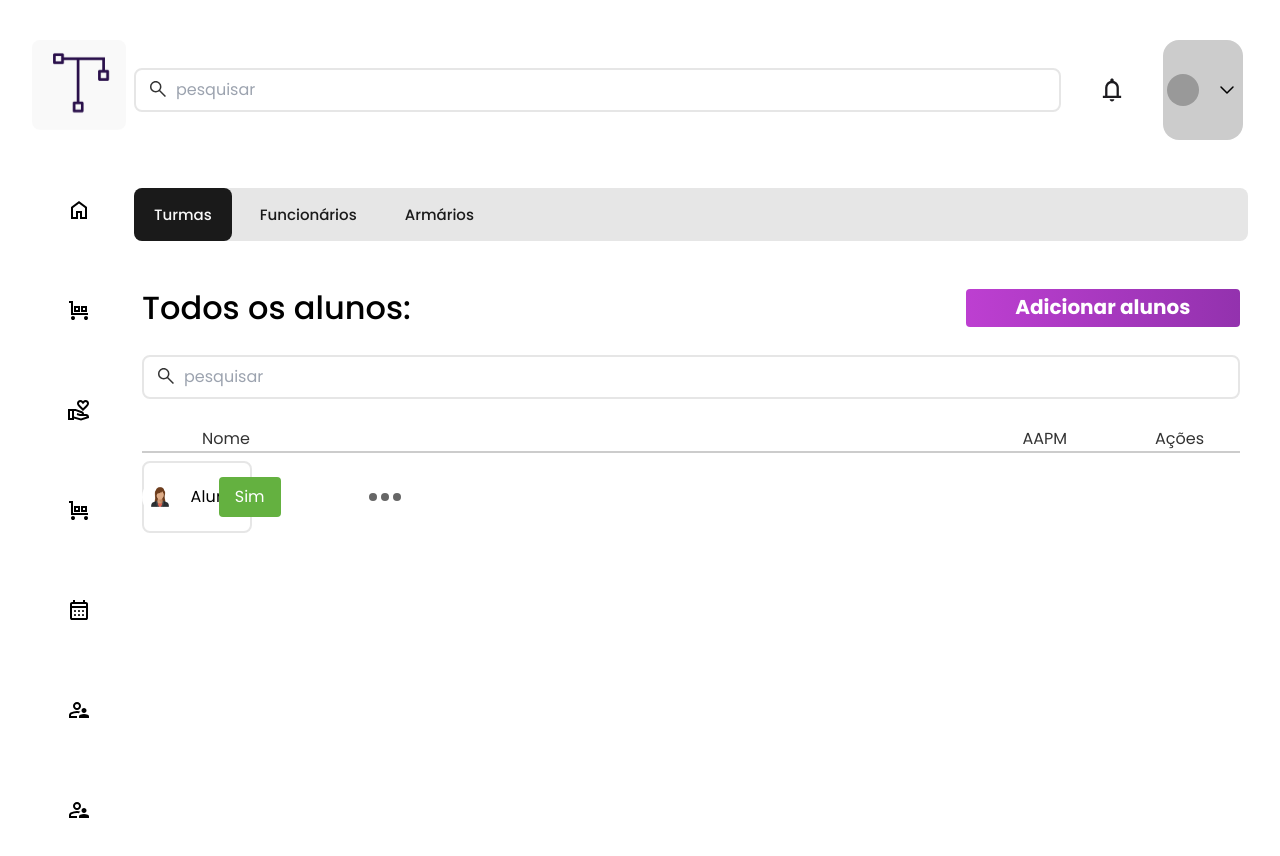
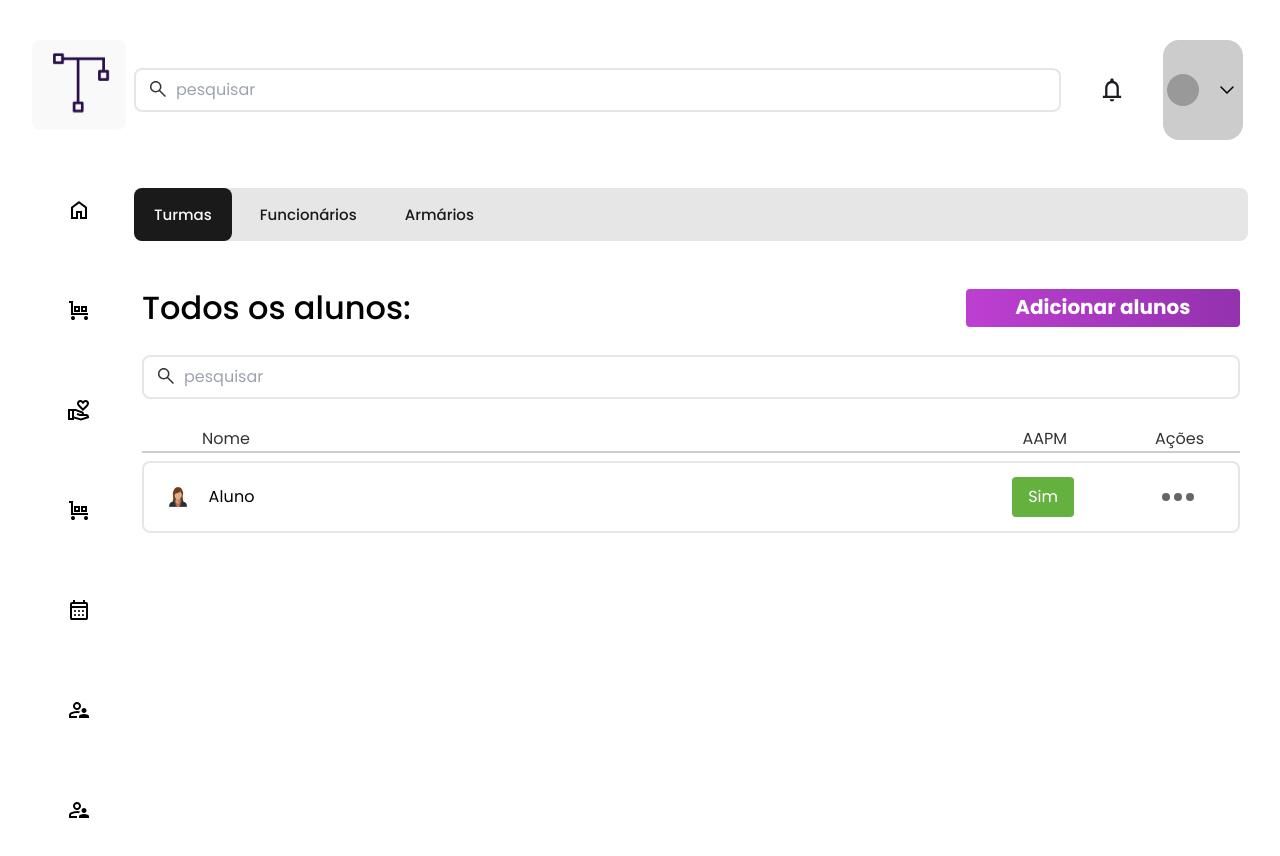
Before and after one commit to ryanNS3/PlanNexus-Front-End, a React (Vite) app: page /gestao/turmas in a window 1280 px wide. Shown: the top 856 px of the page. Built offline with nearby package versions, Linux system fonts and the light colour scheme.

Commit message:
style: added grid style

```diff
--- a/src/components/LineTable/index.jsx
+++ b/src/components/LineTable/index.jsx
@@ -2,8 +2,8 @@ import avatar from "../../assets/avatar.jpg";
 
 export function LineTable() {
   return (
-    <>
-      <div className="rounded-lg w-full py-[0.875rem] pr-9 pl-4 border-2 border-cinza-100 bg-white flex justify-between">
+    <section className="grid col-start-1 col-end-12">
+      <div className="rounded-lg py-[0.875rem] pr-9 pl-4 border-2 border-cinza-100 bg-white flex justify-between">
         <div className="flex items-center justify-center gap-[0.781rem]">
           <img src={avatar} className="rounded-full" height={36} width={36} />
           <p className="text-xs tracking-[0.01em] ">Aluno</p>
@@ -19,6 +19,6 @@ export function LineTable() {
           </div>
         </div>
       </div>
-    </>
+      </section>
   );
 }
```
